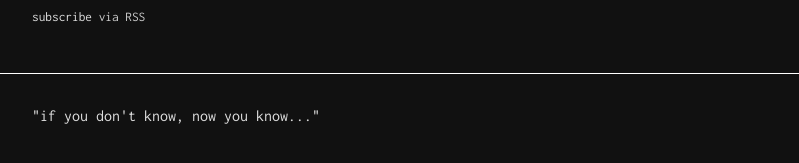
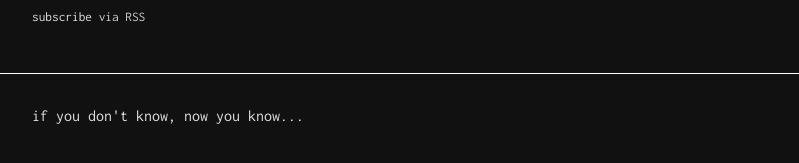
Before and after one commit to dfoxx/dfoxx.github.io, a Jekyll site: the page built from index.html, in a window 1280 px wide and 900 px high, scrolled down 2701 px. Shown: the part 727-890 px from the top of the window, without its empty margins (238-1037 px from the left). Built offline with Jekyll 4.4.1, drawn with Linux system fonts in a browser that asks for light colours.

```diff
--- a/_config.yml
+++ b/_config.yml
@@ -2,7 +2,7 @@
 title: dfoxx
 email: david@dfoxx.com
 description: > # this means to ignore newlines until "baseurl:"
-  "if you don't know, now you know..."
+  if you don't know, now you know...
 baseurl: "" # the subpath of your site, e.g. /blog/
 url: "http://dfoxx.github.io" # the base hostname & protocol for your site
 github_username:  dfoxx
```
